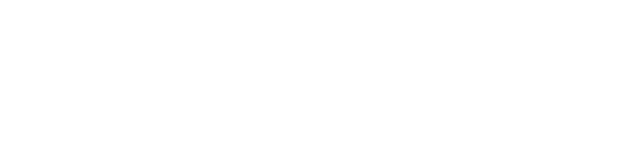
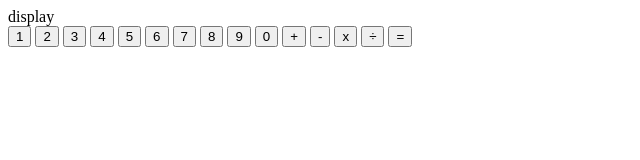
Before and after one commit to jbauerko/calculator, a plain HTML site: page index.html in a window 1280 px wide. Shown: the whole page, without its empty margins (0-640 px from the left). Drawn offline with Linux system fonts and the light colour scheme.

Commit message:
Add HTML elements

```diff
--- a/index.html
+++ b/index.html
@@ -7,6 +7,21 @@
     <title>Calculator</title>
 </head>
 <body>
-
+    <div id="display">display</div>
+    <button class="digit">1</button>
+    <button class="digit">2</button>
+    <button class="digit">3</button>
+    <button class="digit">4</button>
+    <button class="digit">5</button>
+    <button class="digit">6</button>
+    <button class="digit">7</button>
+    <button class="digit">8</button>
+    <button class="digit">9</button>
+    <button class="digit">0</button>
+    <button class="operator">+</button>
+    <button class="operator">-</button>
+    <button class="operator">x</button>
+    <button class="operator">÷</button>
+    <button class="equals">=</button>
 </body>
 </html>
```
